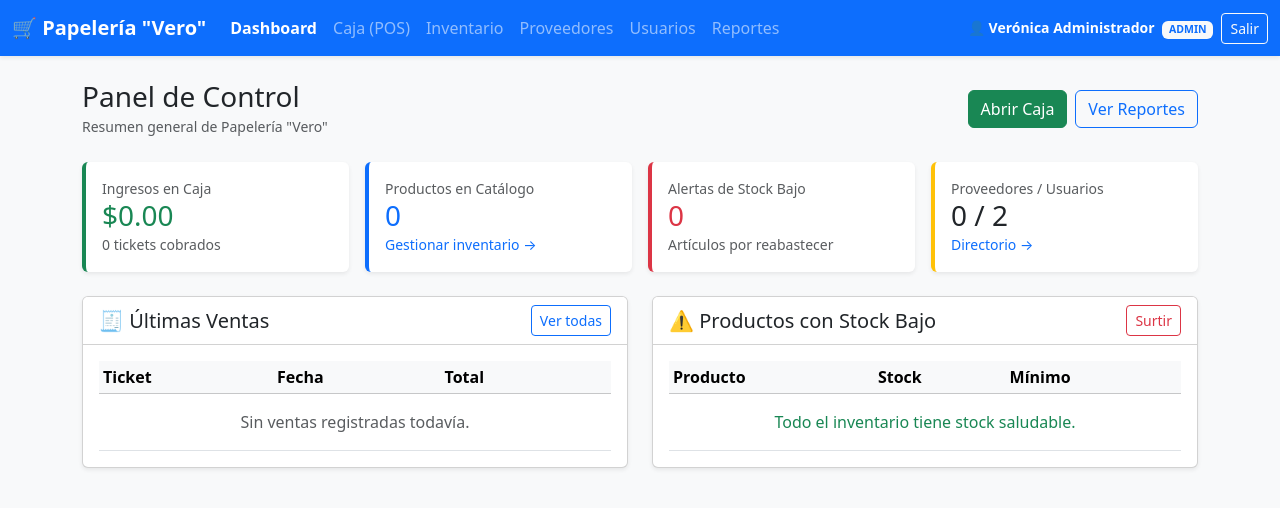
After one commit to EarthGT8/TrabajoEquipoSportChelas, a Spring Boot app: page /dashboard in a window 1280 px wide. The commit adds this page. Shown: the top 508 px of the page. Run offline with Spring Boot 4, Linux system fonts and the light colour scheme; a user stored in the database is signed in; data that the repository does not hold is empty; database files in the repository are not loaded.

Commit message:
feat: agregar dashboard, reportes, ticket imprimible, validacion de pago y script SQL

```diff
--- a/src/main/java/com/sportchelas/papeleriavero/config/AuthInterceptor.java
+++ b/src/main/java/com/sportchelas/papeleriavero/config/AuthInterceptor.java
@@ -15,15 +15,15 @@ public class AuthInterceptor implements HandlerInterceptor {
         HttpSession session = request.getSession(false);
         Usuario usuario = (session != null) ? (Usuario) session.getAttribute("usuarioLogueado") : null;
 
-        // 1. Si no hay sesión activa, bloquea el acceso por URL directa
         if (usuario == null) {
             response.sendRedirect("/login?error=sesion");
             return false;
         }
 
-        // 2. Control por roles: solo ADMIN accede a Inventario, Proveedores y Usuarios
         String ruta = request.getRequestURI();
-        boolean esRutaAdmin = ruta.startsWith("/inventario")
+        boolean esRutaAdmin = ruta.startsWith("/dashboard")
+                || ruta.startsWith("/reportes")
+                || ruta.startsWith("/inventario")
                 || ruta.startsWith("/proveedores")
                 || ruta.startsWith("/usuarios");
 
--- /dev/null
+++ b/src/main/java/com/sportchelas/papeleriavero/controller/DashboardController.java
@@ -0,0 +1,70 @@
+package com.sportchelas.papeleriavero.controller;
+
+import com.sportchelas.papeleriavero.model.Producto;
+import com.sportchelas.papeleriavero.model.Venta;
+import com.sportchelas.papeleriavero.repository.ProductoRepository;
+import com.sportchelas.papeleriavero.repository.ProveedorRepository;
+import com.sportchelas.papeleriavero.repository.UsuarioRepository;
+import com.sportchelas.papeleriavero.service.VentaService;
+import org.springframework.stereotype.Controller;
+import org.springframework.ui.Model;
+import org.springframework.web.bind.annotation.GetMapping;
+
+import java.util.List;
+
+@Controller
+public class DashboardController {
+
+    private final ProductoRepository productoRepository;
+    private final ProveedorRepository proveedorRepository;
+    private final UsuarioRepository usuarioRepository;
+    private final VentaService ventaService;
+
+    public DashboardController(ProductoRepository productoRepository,
+                               ProveedorRepository proveedorRepository,
+                               UsuarioRepository usuarioRepository,
+                               VentaService ventaService) {
+        this.productoRepository = productoRepository;
+        this.proveedorRepository = proveedorRepository;
+        this.usuarioRepository = usuarioRepository;
+        this.ventaService = ventaService;
+    }
+
+    @GetMapping("/dashboard")
+    public String mostrarDashboard(Model model) {
+        List<Producto> productos = productoRepository.findAll();
+        List<Producto> stockBajo = productos.stream()
+                .filter(p -> p.getStock() != null && p.getStock() <= (p.getStockMinimo() != null ? p.getStockMinimo() : 5))
+                .toList();
+        List<Venta> ventas = ventaService.obtenerHistorialVentas();
+
+        model.addAttribute("totalCaja", ventaService.calcularTotalCaja());
+        model.addAttribute("totalVentas", ventas.size());
+        model.addAttribute("totalProductos", productos.size());
+        model.addAttribute("totalProveedores", proveedorRepository.count());
+        model.addAttribute("totalUsuarios", usuarioRepository.count());
+        model.addAttribute("productosStockBajo", stockBajo);
+        model.addAttribute("ultimasVentas", ventas.stream().limit(5).toList());
+        return "dashboard";
+    }
+
+    @GetMapping("/reportes")
+    public String mostrarReportes(Model model) {
+        List<Producto> productos = productoRepository.findAll();
+        List<Producto> stockBajo = productos.stream()
+                .filter(p -> p.getStock() != null && p.getStock() <= (p.getStockMinimo() != null ? p.getStockMinimo() : 5))
+                .toList();
+        List<Venta> ventas = ventaService.obtenerHistorialVentas();
+
+        double valorInventario = productos.stream()
+                .mapToDouble(p -> (p.getPrecio() != null && p.getStock() != null) ? p.getPrecio() * p.getStock() : 0.0)
+                .sum();
+
+        model.addAttribute("historialVentas", ventas);
+        model.addAttribute("totalCaja", ventaService.calcularTotalCaja());
+        model.addAttribute("totalVentas", ventas.size());
+        model.addAttribute("valorInventario", valorInventario);
+        model.addAttribute("productosStockBajo", stockBajo);
+        return "reportes";
+    }
+}
--- a/src/main/java/com/sportchelas/papeleriavero/service/VentaService.java
+++ b/src/main/java/com/sportchelas/papeleriavero/service/VentaService.java
@@ -12,6 +12,7 @@ import org.springframework.transaction.annotation.Transactional;
 import java.time.LocalDateTime;
 import java.util.ArrayList;
 import java.util.List;
+import java.util.Optional;
 
 @Service
 public class VentaService {
@@ -82,4 +83,8 @@ public class VentaService {
                 .mapToDouble(v -> v.getTotal() != null ? v.getTotal() : 0.0)
                 .sum();
     }
+
+    public Optional<Venta> buscarPorId(Long id) {
+        return ventaRepository.findById(id);
+    }
 }
--- /dev/null
+++ b/src/main/resources/templates/dashboard.html
@@ -0,0 +1,164 @@
+<!DOCTYPE html>
+<html xmlns:th="http://www.thymeleaf.org">
+<head>
+    <meta charset="UTF-8">
+    <meta name="viewport" content="width=device-width, initial-scale=1.0">
+    <title>Dashboard - Papelería Vero</title>
+    <link href="https://cdn.jsdelivr.net/npm/bootstrap@5.3.2/dist/css/bootstrap.min.css" rel="stylesheet">
+</head>
+<body class="bg-light">
+
+<nav class="navbar navbar-expand-lg navbar-dark bg-primary mb-4 shadow-sm">
+    <div class="container-fluid">
+        <a class="navbar-brand fw-bold" href="/dashboard">🛒 Papelería "Vero"</a>
+        <button class="navbar-toggler" type="button" data-bs-toggle="collapse" data-bs-target="#menuPrincipal">
+            <span class="navbar-toggler-icon"></span>
+        </button>
+        <div class="collapse navbar-collapse" id="menuPrincipal">
+            <ul class="navbar-nav me-auto mb-2 mb-lg-0">
+                <li class="nav-item"><a class="nav-link active fw-semibold" href="/dashboard">Dashboard</a></li>
+                <li class="nav-item"><a class="nav-link" href="/pos">Caja (POS)</a></li>
+                <li class="nav-item"><a class="nav-link" href="/inventario">Inventario</a></li>
+                <li class="nav-item"><a class="nav-link" href="/proveedores">Proveedores</a></li>
+                <li class="nav-item"><a class="nav-link" href="/usuarios">Usuarios</a></li>
+                <li class="nav-item"><a class="nav-link" href="/reportes">Reportes</a></li>
+            </ul>
+            <div class="d-flex align-items-center gap-2 text-white" th:if="${session.usuarioLogueado != null}">
+                <span class="small">
+                    👤 <strong th:text="${session.usuarioLogueado.nombreCompleto}">Admin</strong>
+                    <span class="badge bg-light text-primary ms-1" th:text="${session.usuarioLogueado.rol}">ADMIN</span>
+                </span>
+                <a href="/logout" class="btn btn-outline-light btn-sm">Salir</a>
+            </div>
+        </div>
+    </div>
+</nav>
+
+<div class="container">
+    <div class="d-flex flex-wrap justify-content-between align-items-center mb-4 gap-2">
+        <div>
+            <h3 class="mb-0">Panel de Control</h3>
+            <small class="text-muted">Resumen general de Papelería "Vero"</small>
+        </div>
+        <div class="d-flex gap-2">
+            <a href="/pos" class="btn btn-success">Abrir Caja</a>
+            <a href="/reportes" class="btn btn-outline-primary">Ver Reportes</a>
+        </div>
+    </div>
+
+    <!-- Tarjetas de métricas -->
+    <div class="row g-3 mb-4">
+        <div class="col-6 col-lg-3">
+            <div class="card shadow-sm border-0 border-start border-success border-4 h-100">
+                <div class="card-body">
+                    <div class="text-muted small">Ingresos en Caja</div>
+                    <h3 class="text-success mb-0" th:text="'$' + ${#numbers.formatDecimal(totalCaja, 1, 2)}">$0.00</h3>
+                    <small class="text-muted" th:text="${totalVentas} + ' tickets cobrados'">0 tickets</small>
+                </div>
+            </div>
+        </div>
+        <div class="col-6 col-lg-3">
+            <div class="card shadow-sm border-0 border-start border-primary border-4 h-100">
+                <div class="card-body">
+                    <div class="text-muted small">Productos en Catálogo</div>
+                    <h3 class="text-primary mb-0" th:text="${totalProductos}">0</h3>
+                    <small class="text-muted"><a href="/inventario" class="text-decoration-none">Gestionar inventario →</a></small>
+                </div>
+            </div>
+        </div>
+        <div class="col-6 col-lg-3">
+            <div class="card shadow-sm border-0 border-start border-danger border-4 h-100">
+                <div class="card-body">
+                    <div class="text-muted small">Alertas de Stock Bajo</div>
+                    <h3 class="text-danger mb-0" th:text="${#lists.size(productosStockBajo)}">0</h3>
+                    <small class="text-muted">Artículos por reabastecer</small>
+                </div>
+            </div>
+        </div>
+        <div class="col-6 col-lg-3">
+            <div class="card shadow-sm border-0 border-start border-warning border-4 h-100">
+                <div class="card-body">
+                    <div class="text-muted small">Proveedores / Usuarios</div>
+                    <h3 class="text-dark mb-0" th:text="${totalProveedores} + ' / ' + ${totalUsuarios}">0 / 0</h3>
+                    <small class="text-muted"><a href="/proveedores" class="text-decoration-none">Directorio →</a></small>
+                </div>
+            </div>
+        </div>
+    </div>
+
+    <div class="row g-4 mb-4">
+        <!-- Últimas ventas -->
+        <div class="col-lg-6">
+            <div class="card shadow-sm h-100">
+                <div class="card-header bg-white d-flex justify-content-between align-items-center">
+                    <h5 class="mb-0">🧾 Últimas Ventas</h5>
+                    <a href="/reportes" class="btn btn-sm btn-outline-primary">Ver todas</a>
+                </div>
+                <div class="card-body">
+                    <div class="table-responsive">
+                        <table class="table table-sm table-hover align-middle mb-0">
+                            <thead class="table-light">
+                                <tr>
+                                    <th>Ticket</th>
+                                    <th>Fecha</th>
+                                    <th>Total</th>
+                                    <th></th>
+                                </tr>
+                            </thead>
+                            <tbody>
+                                <tr th:each="v : ${ultimasVentas}">
+                                    <td th:text="'#' + ${v.id}">#1</td>
+                                    <td th:text="${#temporals.format(v.fechaHora, 'dd/MM/yyyy HH:mm')}">19/11/2026</td>
+                                    <td class="fw-bold text-success" th:text="'$' + ${#numbers.formatDecimal(v.total, 1, 2)}">$60.00</td>
+                                    <td>
+                                        <a th:href="@{/pos/ticket/{id}(id=${v.id})}" class="btn btn-sm btn-outline-secondary">Ticket</a>
+                                    </td>
+                                </tr>
+                                <tr th:if="${#lists.isEmpty(ultimasVentas)}">
+                                    <td colspan="4" class="text-center text-muted py-3">Sin ventas registradas todavía.</td>
+                                </tr>
+                            </tbody>
+                        </table>
+                    </div>
+                </div>
+            </div>
+        </div>
+
+        <!-- Productos con stock bajo -->
+        <div class="col-lg-6">
+            <div class="card shadow-sm h-100">
+                <div class="card-header bg-white d-flex justify-content-between align-items-center">
+                    <h5 class="mb-0">⚠️ Productos con Stock Bajo</h5>
+                    <a href="/inventario" class="btn btn-sm btn-outline-danger">Surtir</a>
+                </div>
+                <div class="card-body">
+                    <div class="table-responsive">
+                        <table class="table table-sm table-hover align-middle mb-0">
+                            <thead class="table-light">
+                                <tr>
+                                    <th>Producto</th>
+                                    <th>Stock</th>
+                                    <th>Mínimo</th>
+                                </tr>
+                            </thead>
+                            <tbody>
+                                <tr th:each="p : ${productosStockBajo}">
+                                    <td th:text="${p.nombre}">Libreta</td>
+                                    <td><span class="badge bg-danger" th:text="${p.stock}">2</span></td>
+                                    <td th:text="${p.stockMinimo != null ? p.stockMinimo : 5}">5</td>
+                                </tr>
+                                <tr th:if="${#lists.isEmpty(productosStockBajo)}">
+                                    <td colspan="3" class="text-center text-success py-3">Todo el inventario tiene stock saludable.</td>
+                                </tr>
+                            </tbody>
+                        </table>
+                    </div>
+                </div>
+            </div>
+        </div>
+    </div>
+</div>
+
+<script src="https://cdn.jsdelivr.net/npm/bootstrap@5.3.2/dist/js/bootstrap.bundle.min.js"></script>
+</body>
+</html>
```
Also changed, not shown: papeleria_vero_db.sql (added, +85 -0 lines), src/main/java/com/sportchelas/papeleriavero/controller/AuthController.java (+4 -3 lines), src/main/java/com/sportchelas/papeleriavero/controller/VentaController.java (+16 -0 lines), src/main/resources/templates/pos.html (+25 -6 lines), src/main/resources/templates/reportes.html (added, +153 -0 lines), src/main/resources/templates/ticket.html (added, +70 -0 lines).
